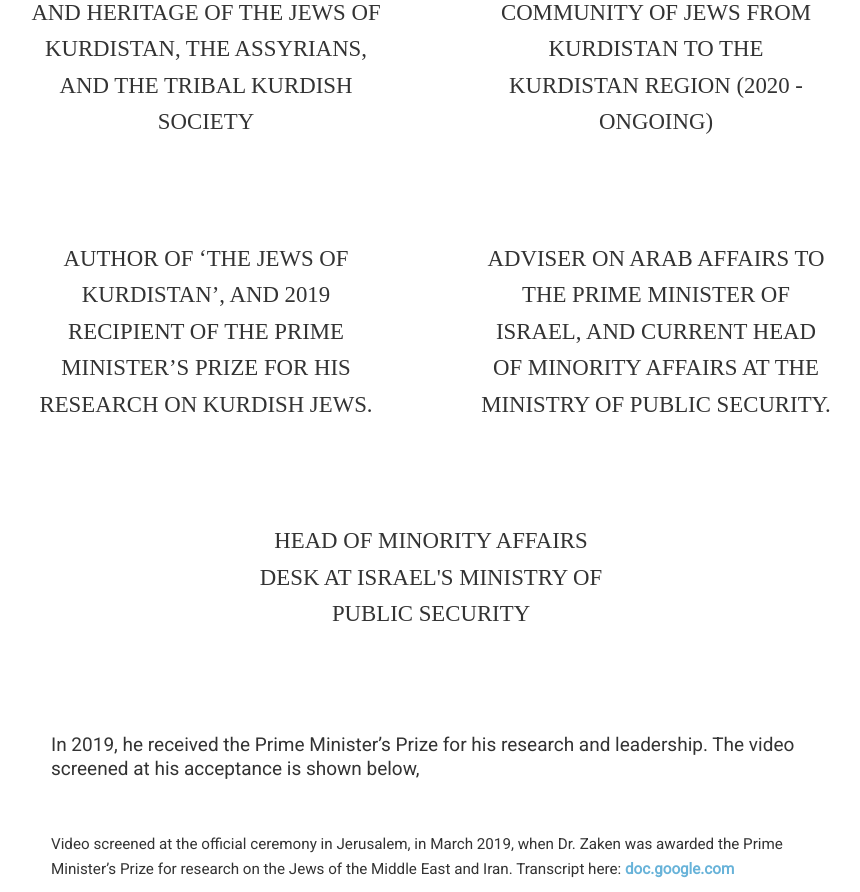
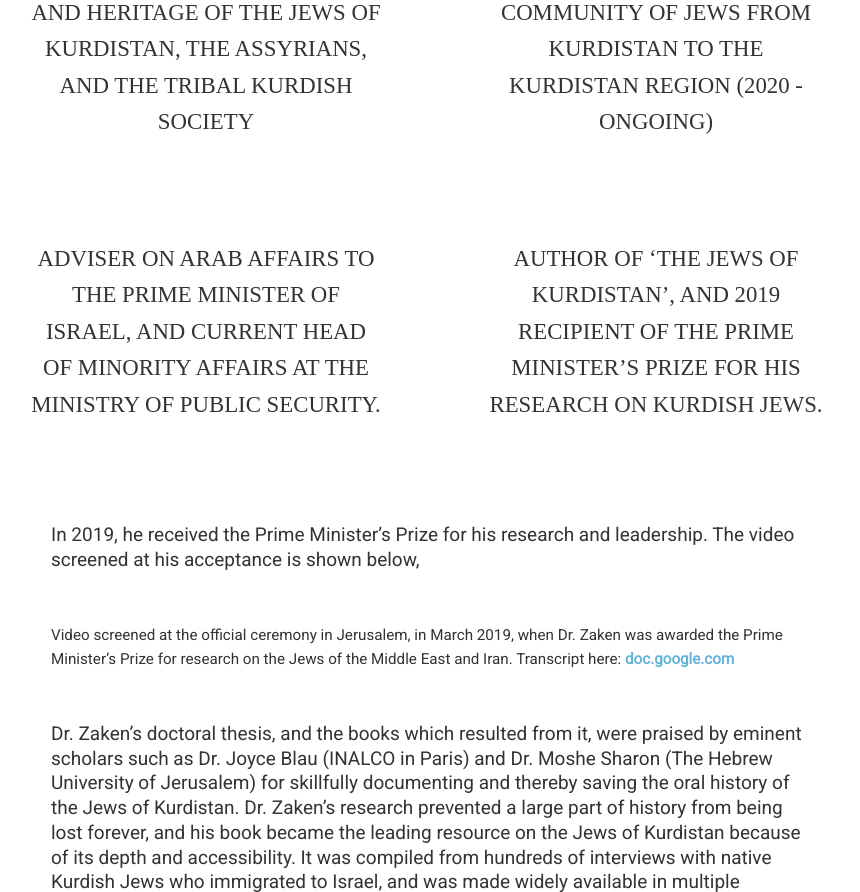
Before and after one commit to leviclancy/zaken-website, a PHP site: page /index.php?pageview=biographical-notes&language=en in a window 1280 px wide. Shown: the part 923-1815 px from the top of the page, without its empty margins (209-1069 px from the left). Run offline with PHP 8.4, Linux system fonts and the light colour scheme; data that the repository does not hold is empty; some libraries are stand-ins or nearby versions; some web fonts are replaced.

Commit message:
Update index.php

```diff
--- a/index.php
+++ b/index.php
@@ -522,9 +522,9 @@ if ($pageview_request == "biographical-notes"):
 
 	echo "<p class='p-em' amp-fx='parallax' data-parallax-factor='1.04'>". translatable_elements('biographical-notes-authority') ."</p>";
 	echo "<p class='p-em' amp-fx='parallax' data-parallax-factor='1.04'>". translatable_elements('biographical-notes-representative') ."</p>";
+	echo "<p class='p-em' amp-fx='parallax' data-parallax-factor='1.04'>". translatable_elements('biographical-notes-adviser') ."</p>";
 	echo "<p class='p-em' amp-fx='parallax' data-parallax-factor='1.04'>". translatable_elements('biographical-notes-author') ."</p>";
-	echo "<p class='p-em' amp-fx='parallax' data-parallax-factor='1.04'>". translatable_elements('biographical-notes-adviser') ."</p>";
-	echo "<p class='p-em' amp-fx='parallax' data-parallax-factor='1.04'>". translatable_elements('biographical-notes-head') ."</p>";
+//	echo "<p class='p-em' amp-fx='parallax' data-parallax-factor='1.04'>". translatable_elements('biographical-notes-head') ."</p>";
 
 	echo "<p>". translatable_elements('biographical-notes-in-2019-he-received') ."</p>";
 
```
